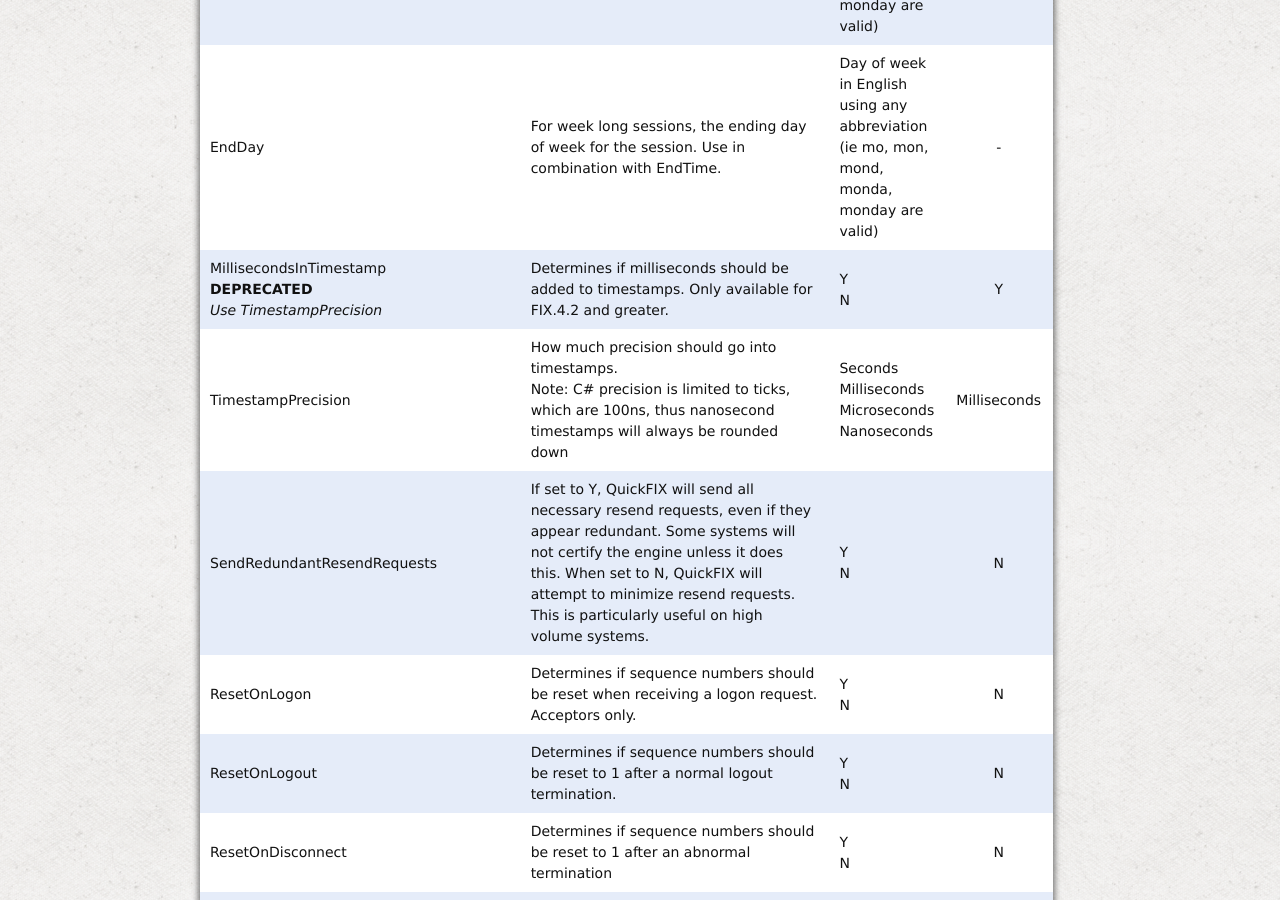
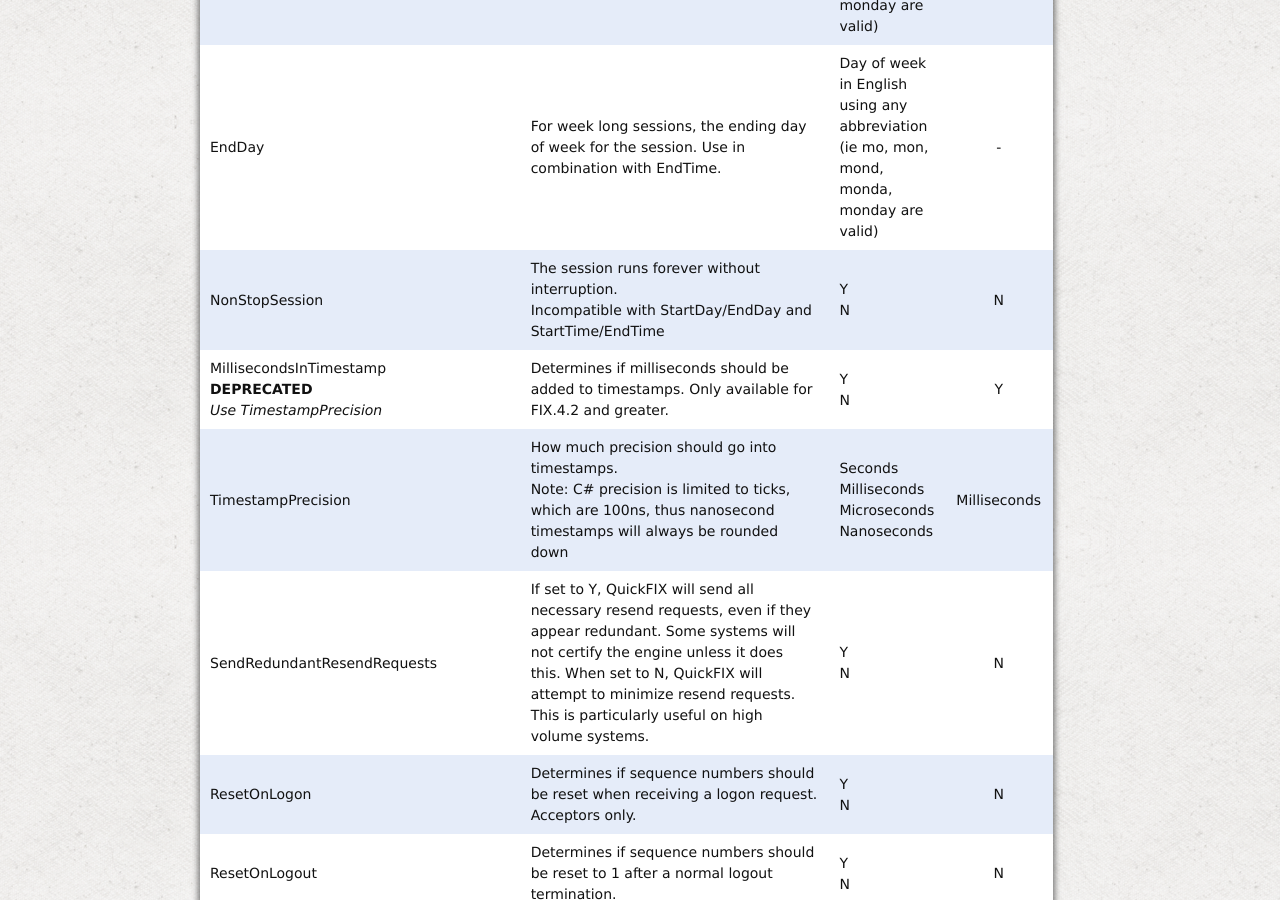
Before and after one commit to connamara/quickfixn, a Jekyll site: the page built from tutorial/configuration.md, in a window 1280 px wide and 900 px high, scrolled down 3238 px. Built offline with Jekyll 4.4.1, drawn with Linux system fonts in a browser that asks for light colours.

Commit message:
document NonStopSession
 #704

```diff
--- a/tutorial/configuration.md
+++ b/tutorial/configuration.md
@@ -164,6 +164,19 @@ QuickFIX Settings
       Day of week in English using any abbreviation (ie mo, mon, mond, monda, monday are valid)
     </td>
     <td class='default'>-</td>
+  </tr>
+
+  <tr>
+    <td class='setting'>NonStopSession</td>
+    <td class='description'>
+      The session runs forever without interruption.
+      <br/>Incompatible with StartDay/EndDay and StartTime/EndTime
+    </td>
+    <td class='valid'>
+      <div>Y</div>
+      <div>N</div>
+    </td>
+    <td class='default'>N</td>
   </tr>
 
   <tr>
```
